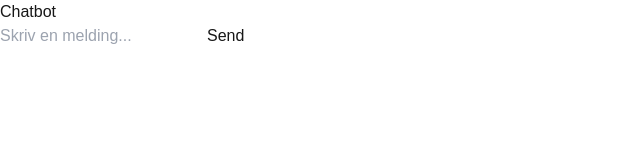
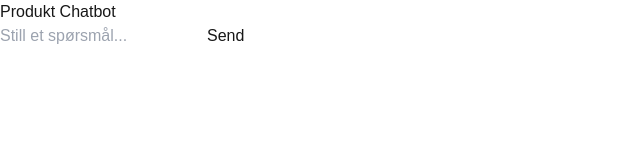
Before and after one commit to leomcgrath/hackathon-chatbot, a Next.js app in the folder ai-mate/: page / in a window 1280 px wide. Shown: the top 160 px of the page, without its empty margins (0-640 px from the left). Built offline with nearby package versions, Linux system fonts and the light colour scheme.

Commit message:
Ufungerende drit

```diff
--- a/ai-mate/src/app/api/chat/route.ts
+++ /dev/null
@@ -1,49 +0,0 @@
-import { NextResponse } from "next/server";
-import axios from "axios";
-
-const WEAVIATE_URL = "https://atlefruxq9spq9c64mtlq.c0.europe-west3.gcp.weaviate.cloud/v1/graphql";
-const API_KEY = "kbyDJzpwm2K9VDTKhpL51aFxV6iV242XqfT";
-
-export async function POST(req: Request) {
-    try {
-        const { message } = await req.json();
-
-        if (!message) {
-            return NextResponse.json({ error: "Message is required" }, { status: 400 });
-        }
-
-        const query = {
-            query: `
-            {
-              Get {
-                Abakus(
-                  nearText: { concepts: ["${message}"] }
-                  limit: 1
-                ) {
-                  name
-                  description
-                }
-              }
-            }`,
-        };
-
-        const response = await axios.post(WEAVIATE_URL, query, {
-            headers: {
-                "Authorization": `Bearer ${API_KEY}`,
-                "Content-Type": "application/json",
-            },
-        });
-
-        const results = response.data.data.Get.Abakus;
-
-        if (!results || results.length === 0) {
-            return NextResponse.json({ reply: "Beklager, jeg fant ingen relevante svar." });
-        }
-
-        return NextResponse.json({ reply: results[0].description });
-
-    } catch (error) {
-        console.error("Feil i Weaviate-forespørsel:", error);
-        return NextResponse.json({ error: "Noe gikk galt, prøv igjen senere." }, { status: 500 });
-    }
-}
--- /dev/null
+++ b/ai-mate/src/app/api/gemini/route.ts
@@ -0,0 +1,36 @@
+import { NextResponse } from "next/server";
+import axios from "axios";
+
+export async function POST(req: Request) {
+  try {
+    const { question } = await req.json();
+
+    console.log("Mottatt spørsmål:", question);  // 🔍 Debug
+
+    if (!question) {
+      return NextResponse.json({ error: "No question provided" }, { status: 400 });
+    }
+
+    const response = await axios.post(
+      "https://api.openai.com/v1/chat/completions",
+      {
+        model: "gpt-4-turbo",
+        messages: [{ role: "user", content: question }],
+      },
+      {
+        headers: {
+          Authorization: `Bearer ${process.env.GEMINI_API_KEY}`,
+          "Content-Type": "application/json",
+        },
+      }
+    );
+
+    console.log("Gemini API-svar:", response.data);  // 🔍 Debug
+
+    return NextResponse.json({ answer: response.data.choices[0].message.content });
+
+  } catch (error: any) {
+    console.error("Feil i API-kallet:", error.response?.data || error.message);  // 🔍 Debug
+    return NextResponse.json({ error: "Internal Server Error" }, { status: 500 });
+  }
+}
--- a/ai-mate/src/app/components/Chatbot.tsx
+++ b/ai-mate/src/app/components/Chatbot.tsx
@@ -1,52 +1,46 @@
 "use client";
 
 import { useState } from "react";
-import axios from "axios";
 
-const Chatbot = () => {
-    const [messages, setMessages] = useState<{ sender: string; text: string }[]>([]);
+export default function Chatbot() {
   const [input, setInput] = useState("");
+  const [response, setResponse] = useState("");
 
-    const sendMessage = async () => {
-        if (!input.trim()) return;
-
-        const userMessage = { sender: "user", text: input };
-        setMessages((prev) => [...prev, userMessage]);
+  const handleSubmit = async (e: React.FormEvent) => {
+    e.preventDefault();
 
     try {
-            const response = await axios.post("/api/chat", { message: input });
-            const botReply = { sender: "bot", text: response.data.reply };
+      const res = await fetch("/api/gemini", {
+        method: "POST",
+        body: JSON.stringify({ question: input }),
+        headers: { "Content-Type": "application/json" },
+      });
 
-            setMessages((prev) => [...prev, botReply]);
-        } catch (error) {
-            setMessages((prev) => [...prev, { sender: "bot", text: "Feil ved henting av svar" }]);
+      if (!res.ok) {
+        throw new Error(`Feil ved API-kall: ${res.status}`);
       }
 
-        setInput("");
+      const data = await res.json();
+      setResponse(data.answer);
+    } catch (error) {
+      console.error("Feil i frontend:", error);
+      setResponse("Noe gikk galt, prøv igjen.");
+    }
   };
 
   return (
-        <div className="max-w-md mx-auto p-4 border rounded-lg shadow-md bg-white">
-            <h2 className="text-black font-bold mb-2">Chatbot</h2>
-            <div className="h-64 overflow-y-auto border p-2 mb-2">
-                {messages.map((msg, index) => (
-                    <div key={index} className={`p-2 ${msg.sender === "user" ? "text-right text-blue-500" : "text-left text-black"}`}>
-                        {msg.text}
-                    </div>
-                ))}
-            </div>
-            <div className="flex gap-2 text-black">
+    <div className="p-4 border rounded-lg shadow-md max-w-md mx-auto">
+      <h2 className="text-black font-bold mb-2">Produkt Chatbot</h2>
+      <form onSubmit={handleSubmit} className="mb-2 text-black">
         <input
-                    type="text"
+          className="border p-2 w-full"
           value={input}
           onChange={(e) => setInput(e.target.value)}
-                    placeholder="Skriv en melding..."
-                    className="flex-grow border p-2 rounded"
+          placeholder="Still et spørsmål..."
         />
-                <button onClick={sendMessage} className="bg-blue-500 text-white p-2 rounded">Send</button>
-            </div>
+        <button type="submit" className="bg-blue-500 text-white p-2 mt-2">Send</button>
+      </form>
+      {response && <p className="mt-2 p-2 border bg-gray-100 text-black">{response}</p>}
     </div>
   );
-};
-
-export default Chatbot;
+}
```
Also changed, not shown: ai-mate/package.json (+7 -1 lines), ai-mate/src/lib/csvParser.ts (added, +14 -0 lines), ai-mate/src/lib/weaviateClient.ts (added, +10 -0 lines), ai-mate/src/lib/weaviateIndexer.ts (added, +21 -0 lines), ai-mate/src/app/chat/route.ts (added), 1 other file (tests, documents, lock files or other folders). Lines whose indentation alone changed are shown as unchanged.
